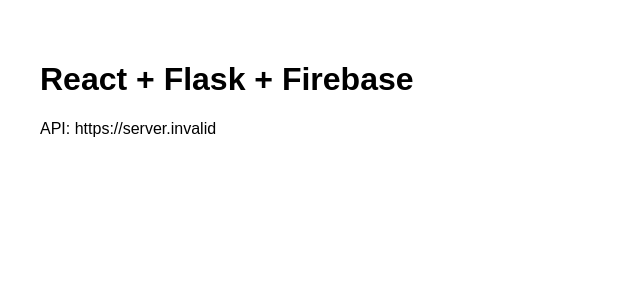
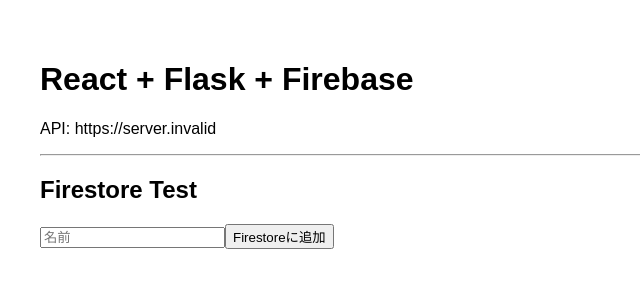
Before and after one commit to miya679/hackathon_vol3_2026, a React (Create React App) app in the folder frontend/: page / in a window 1280 px wide. Shown: the top 300 px of the page, without its empty margins (0-640 px from the left). Built offline with nearby package versions, Linux system fonts and the light colour scheme; no server answers.

Commit message:
firebaseにデータを送るテスト

```diff
--- a/frontend/package.json
+++ b/frontend/package.json
@@ -3,6 +3,7 @@
   "version": "0.1.0",
   "private": true,
   "dependencies": {
+    "firebase": "^12.13.0",
     "react": "^18.3.1",
     "react-dom": "^18.3.1",
     "react-scripts": "5.0.1"
--- a/frontend/src/App.js
+++ b/frontend/src/App.js
@@ -1,10 +1,46 @@
+// firebaseにデータ送信できるかのテスト用画面です
+
+import { useState } from "react";
+import { collection, addDoc } from "firebase/firestore";
+import { db } from "./firebase";
+
 function App() {
   const apiUrl = process.env.REACT_APP_API_URL ?? "http://localhost:5000";
+
+  const [name, setName] = useState("");
+
+  const addUser = async () => {
+    try {
+      await addDoc(collection(db, "users"), {
+        name: name,
+        createdAt: new Date(),
+      });
+
+      alert("追加完了");
+    } catch (error) {
+      console.error(error);
+    }
+  };
 
   return (
     <main style={{ fontFamily: "sans-serif", padding: "2rem" }}>
       <h1>React + Flask + Firebase</h1>
+
       <p>API: {apiUrl}</p>
+
+      <hr />
+
+      <h2>Firestore Test</h2>
+
+      <input
+        value={name}
+        onChange={(e) => setName(e.target.value)}
+        placeholder="名前"
+      />
+
+      <button onClick={addUser}>
+        Firestoreに追加
+      </button>
     </main>
   );
 }
--- /dev/null
+++ b/frontend/src/firebase.js
@@ -0,0 +1,14 @@
+import { initializeApp } from "firebase/app";
+import { getFirestore, connectFirestoreEmulator } from "firebase/firestore";
+
+const firebaseConfig = {
+    projectId: "demo-hakkason",
+};
+
+const app = initializeApp(firebaseConfig);
+
+const db = getFirestore(app);
+
+connectFirestoreEmulator(db, "localhost", 8080);
+
+export { db };
```
Also changed, not shown: 2 other files (tests, documents, lock files or other folders).
